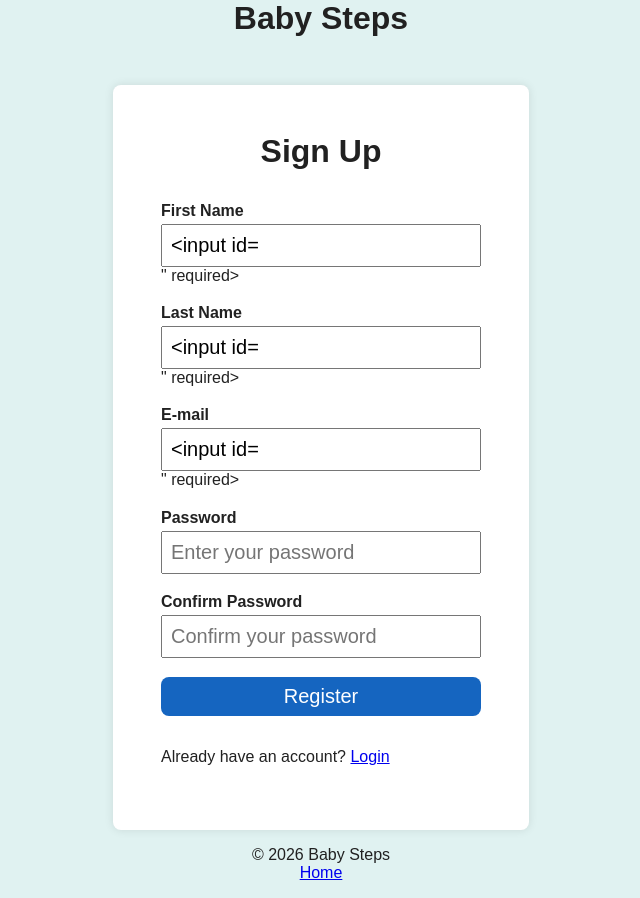
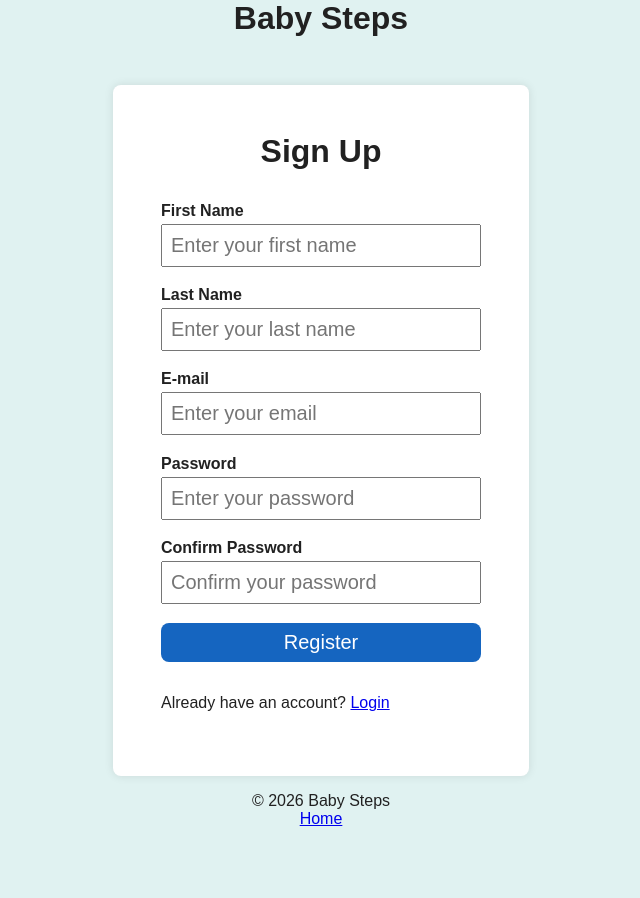
Before and after one commit to nabl2290/cspb-3308-team-5-project, a Flask app: template templates/registration.html in a window 1280 px wide. Shown: the whole page, without its empty margins (319-959 px from the left). After the commit the page ends 826 px from the top, so only its background shows below. Run offline with Flask 3, Linux system fonts and the light colour scheme; the template is opened without the code that fills it: values that come from a table or form of the project are taken from there, others are empty.

Commit message:
Update template to use RegistrationForm

```diff
--- a/app.py
+++ b/app.py
@@ -69,7 +69,8 @@ def sample():
 # Registration page form
 @app.get("/register")
 def register():
-    return render_template('registration.html')
+    form = user_forms.RegistrationForm()
+    return render_template('registration.html', form=form)
 
 # Post registration for new user
 @app.post("/register")
--- a/templates/registration.html
+++ b/templates/registration.html
@@ -6,41 +6,42 @@
   <h1 class="app-title">Baby Steps</h1>
   <section id="registration" class="form form__wrapper">
     <form action="{{ url_for('register') }}" method="post" class="registration-form">
+      {{ form.hidden_tag() }}
       <h2 class="form__title">Sign Up</h2>
       <div class="form__input-group">
         <label for="first_name">First Name</label>
-        <input type="text" id="first_name" name="first_name" placeholder="Enter your first name" value="{{ form.first_name if form }}" required>
-        {% if errors and errors.first_name %}
-          <span class="form__error">{{ errors.first_name }}</span>
-        {% endif %}
+        <input type="text" id="first_name" name="first_name" placeholder="Enter your first name" value="{{ form.first_name.data or '' }}" required>
+        {% for error in form.first_name.errors %}
+          <span class="form__error">{{ error }}</span>
+        {% endfor %}
       </div>
       <div class="form__input-group">
         <label for="last_name">Last Name</label>
-        <input type="text" id="last_name" name="last_name" placeholder="Enter your last name" value="{{ form.last_name if form }}" required>
-        {% if errors and errors.last_name %}
-          <span class="form__error">{{ errors.last_name }}</span>
-        {% endif %}
+        <input type="text" id="last_name" name="last_name" placeholder="Enter your last name" value="{{ form.last_name.data or '' }}" required>
+        {% for error in form.last_name.errors %}
+          <span class="form__error">{{ error }}</span>
+        {% endfor %}
       </div>
       <div class="form__input-group">
         <label for="email">E-mail</label>
-        <input type="email" id="email" name="email" placeholder="Enter your email" value="{{ form.email if form }}" required>
-        {% if errors and errors.email %}
-          <span class="form__error">{{ errors.email }}</span>
-        {% endif %}
+        <input type="email" id="email" name="email" placeholder="Enter your email" value="{{ form.email.data or '' }}" required>
+        {% for error in form.email.errors %}
+          <span class="form__error">{{ error }}</span>
+        {% endfor %}
       </div>
       <div class="form__input-group">
         <label for="password">Password</label>
         <input type="password" id="password" name="password" placeholder="Enter your password" required>
-        {% if errors and errors.password %}
-          <span class="form__error">{{ errors.password }}</span>
-        {% endif %}
+        {% for error in form.password.errors %}
+          <span class="form__error">{{ error }}</span>
+        {% endfor %}
       </div>
       <div class="form__input-group">
-        <label for="confirm_password">Confirm Password</label>
-        <input type="password" id="confirm_password" name="confirm_password" placeholder="Confirm your password" required>
-        {% if errors and errors.confirm_password %}
-          <span class="form__error">{{ errors.confirm_password }}</span>
-        {% endif %}
+        <label for="password_confirmed">Confirm Password</label>
+        <input type="password" id="password_confirmed" name="password_confirmed" placeholder="Confirm your password" required>
+        {% for error in form.password_confirmed.errors %}
+          <span class="form__error">{{ error }}</span>
+        {% endfor %}
       </div>
       <div class="form__actions">
         <button type="submit" class="form__submit btn btn--blue">Register</button>
```
